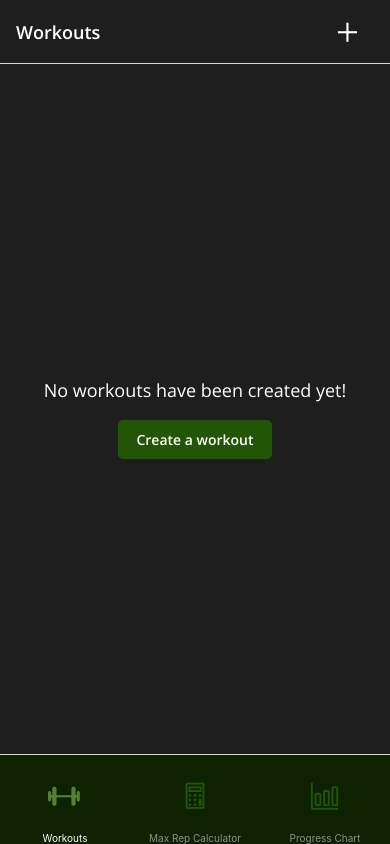
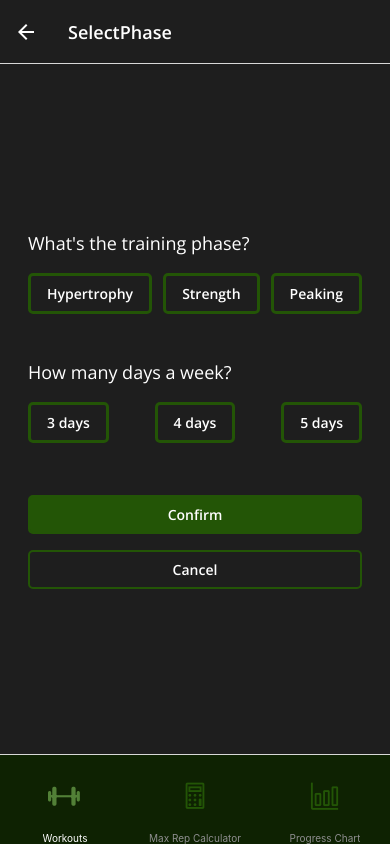
Before and after one commit to DonUggioni/strongfy-app, a React Native app: screen /SelectPhase in a window 390 px wide. Built offline with nearby package versions, Linux system fonts and the light colour scheme.

Commit message:
Included BlockOption component in navigation

```diff
--- a/App.js
+++ b/App.js
@@ -14,6 +14,8 @@ import RepMaxCalculator from './screens/RepMaxCalculator';
 import ProgressChart from './screens/ProgressChart';
 import WorkoutSelection from './screens/WorkoutSelection';
 import PreviewModal from './components/PreviewModal';
+import SelectWeek from './components/SelectWeek';
+import BlockOptions from './components/BlockOptions';
 
 const Stack = createStackNavigator();
 const Tab = createBottomTabNavigator();
@@ -63,6 +65,9 @@ export default function App() {
           component={WorkoutsScreen}
           options={{ title: 'Workouts' }}
         />
+        <Stack.Screen name='SelectPhase' component={BlockOptions} />
+
+        <Stack.Screen name='SelectWeek' component={SelectWeek} />
 
         <Stack.Screen
           name='WorkoutSelection'
--- a/components/BlockOptionsModal.jsx
+++ b/components/BlockOptions.jsx
@@ -1,11 +1,11 @@
 import React, { useState } from 'react';
 import { FlatList, Modal, SafeAreaView, StyleSheet, View } from 'react-native';
-import { useNavigation } from '@react-navigation/native';
 import { GlobalStyles } from '../constants/styles';
 import Button from './UI/buttons/Button';
 import SelectButton from './UI/buttons/SelectButton';
 import StyledText from './UI/text/StyledText';
 import useAppContext from '../store/AppContext';
+import { useNavigation } from '@react-navigation/native';
 
 const trainingData = [
   {
@@ -42,11 +42,11 @@ const daysData = [
   },
 ];
 
-function BlockOptionsModal({ visible, onCancel }) {
-  const { trainingPhaseModalHandler, filterWorkouts } = useAppContext();
-  const navigation = useNavigation();
+function BlockOptions() {
+  const { filterWorkouts } = useAppContext();
   const [selectedTrainingData, setSelectedTrainingData] = useState({});
   const [selectedDaysData, setSelectedDaysData] = useState({});
+  const navigation = useNavigation();
 
   function trainingOptions({ item }) {
     const backgroundColor =
@@ -76,13 +76,11 @@ function BlockOptionsModal({ visible, onCancel }) {
   }
 
   function confirmHandler() {
-    trainingPhaseModalHandler();
     filterWorkouts(selectedDaysData.value, selectedTrainingData.value);
     navigation.replace('WorkoutSelection');
   }
 
   return (
-    <Modal animationType='slide' visible={visible}>
     <SafeAreaView style={styles.rootContainer}>
       <View style={styles.innerContainer}>
         <View style={styles.optionsContainer}>
@@ -118,18 +116,20 @@ function BlockOptionsModal({ visible, onCancel }) {
             </Button>
           </View>
           <View style={styles.buttonContainer}>
-              <Button onPress={onCancel} type='flat'>
+            <Button
+              onPress={() => navigation.goBack('WorkoutsScreen')}
+              type='flat'
+            >
               Cancel
             </Button>
           </View>
         </View>
       </View>
     </SafeAreaView>
-    </Modal>
   );
 }
 
-export default BlockOptionsModal;
+export default BlockOptions;
 
 const styles = StyleSheet.create({
   rootContainer: {
--- a/components/NoWorkouts.jsx
+++ b/components/NoWorkouts.jsx
@@ -1,25 +1,27 @@
 import React from 'react';
 import { StyleSheet, View } from 'react-native';
 import { GlobalStyles } from '../constants/styles';
-import BlockOptionsModal from './BlockOptionsModal';
 import Button from './UI/buttons/Button';
 import StyledText from './UI/text/StyledText';
-import useAppContext from '../store/AppContext';
+import { useNavigation } from '@react-navigation/native';
 
 function NoWorkouts() {
-  const { trainingPhaseModalHandler, modalIsVisible } = useAppContext();
+  const navigation = useNavigation();
+
+  // function cancelHandler() {
+  //   navigation.replace('WorkoutsScreen');
+  // }
   return (
     <>
       <View style={styles.rootContainer}>
         <StyledText>No workouts have been created yet!</StyledText>
-        <Button type={'full'} onPress={trainingPhaseModalHandler}>
+        <Button
+          type={'full'}
+          onPress={() => navigation.navigate('SelectPhase')}
+        >
           Create a workout
         </Button>
       </View>
-      <BlockOptionsModal
-        onCancel={trainingPhaseModalHandler}
-        visible={modalIsVisible}
-      />
     </>
   );
 }
--- /dev/null
+++ b/components/SelectWeek.jsx
@@ -0,0 +1,8 @@
+import React from 'react';
+import { Text } from 'react-native';
+
+function SelectWeek() {
+  return <Text>Select week</Text>;
+}
+
+export default SelectWeek;
--- a/screens/WorkOutsScreen.jsx
+++ b/screens/WorkOutsScreen.jsx
@@ -4,14 +4,13 @@ import NoWorkouts from '../components/NoWorkouts';
 import FlatButton from '../components/UI/buttons/FlatButton';
 import { GlobalStyles } from '../constants/styles';
 import { Ionicons } from '@expo/vector-icons';
-import useAppContext from '../store/AppContext';
+import Button from '../components/UI/buttons/Button';
 
 function WorkoutsScreen({ navigation }) {
-  const { trainingPhaseModalHandler } = useAppContext();
-  const [workouts, setWorkouts] = useState([]);
+  const [workouts, setWorkouts] = useState(['kk']);
 
   function addButtonHandler() {
-    trainingPhaseModalHandler();
+    navigation.navigate('SelectPhase');
   }
 
   useEffect(() => {
@@ -24,6 +23,10 @@ function WorkoutsScreen({ navigation }) {
     });
   }, []);
 
+  function navigate() {
+    navigation.navigate('SelectWeek');
+  }
+
   if (workouts.length === 0) {
     return <NoWorkouts />;
   }
@@ -31,6 +34,9 @@ function WorkoutsScreen({ navigation }) {
   return (
     <View style={styles.rootContainer}>
       <Text>Workouts screen</Text>
+      <Button type='full' onPress={navigate}>
+        Press me
+      </Button>
     </View>
   );
 }
--- a/store/AppContext.js
+++ b/store/AppContext.js
@@ -4,13 +4,8 @@ import { WORKOUT_DATA } from '../data/Data';
 const AppContext = createContext(WORKOUT_DATA);
 
 export function AppContextProvider({ children }) {
-  const [modalIsVisible, setModalIsVisible] = useState(false);
   const [filteredWorkouts, setFilteredWorkouts] = useState(null);
   const [workoutPreviewData, setWorkoutPreviewData] = useState(null);
-
-  function trainingPhaseModalHandler() {
-    setModalIsVisible(() => !modalIsVisible);
-  }
 
   function filterWorkouts(numOfDays, typeOfTraining) {
     const filtered = WORKOUT_DATA.filter(
@@ -25,8 +20,6 @@ export function AppContextProvider({ children }) {
   }
 
   const values = {
-    modalIsVisible,
-    trainingPhaseModalHandler,
     filteredWorkouts,
     filterWorkouts,
     previewWorkoutHandler,
```
Lines whose indentation alone changed are shown as unchanged.
